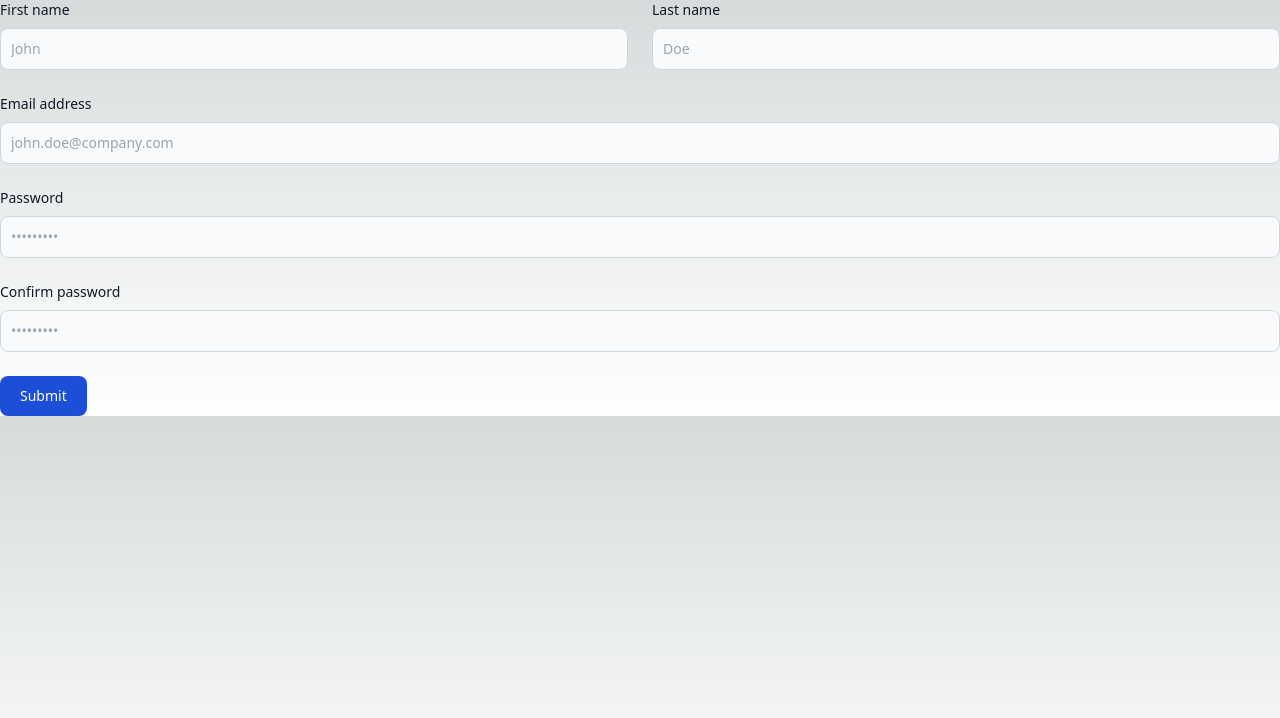
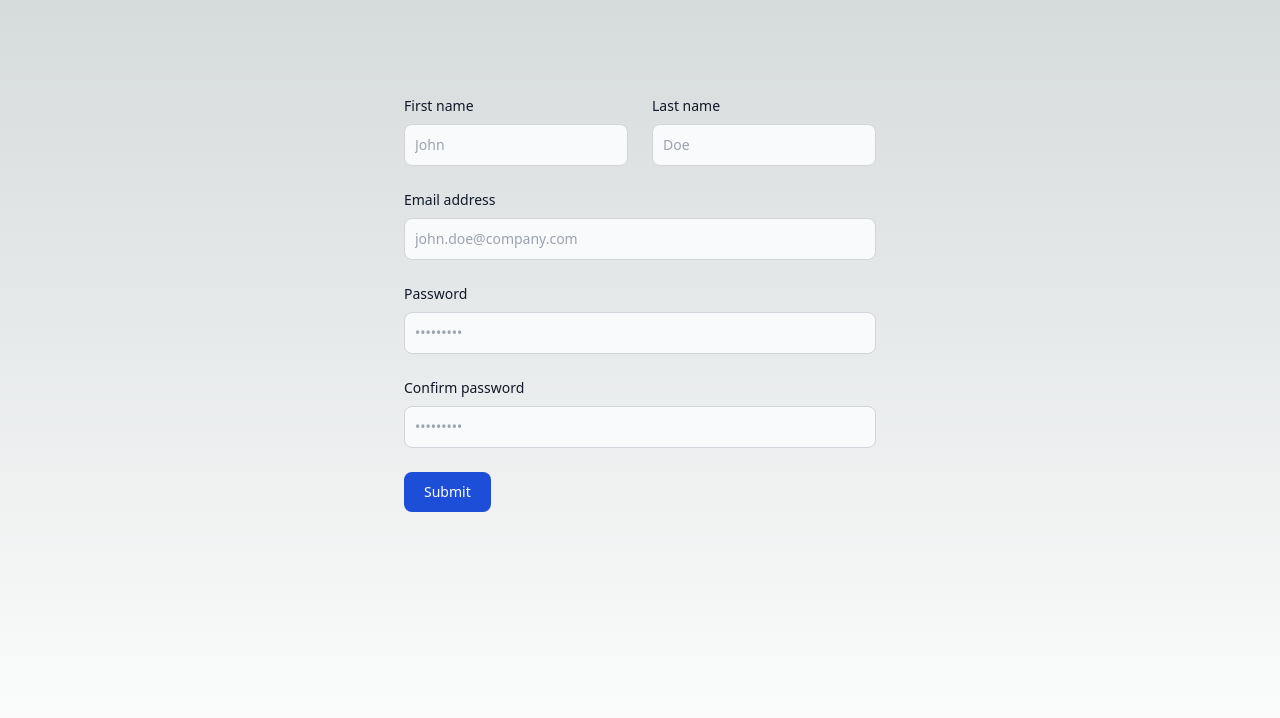
Before and after one commit to athena272/react-junior-mistakes, a Next.js app: page / in a window 1280 px wide. Shown: the top 718 px of the page. Built offline with nearby package versions, Linux system fonts and the light colour scheme.

Commit message:
Update index.tsx

```diff
--- a/src/pages/index.tsx
+++ b/src/pages/index.tsx
@@ -5,8 +5,10 @@
 
 export default function Home() {
   return (
-    <>
-      <Mistake9 />
-    </>
+      <main
+        className={`flex min-h-screen flex-col items-center p-24`}
+      >
+        <Mistake9 />
+      </main>
   );
 }
```
